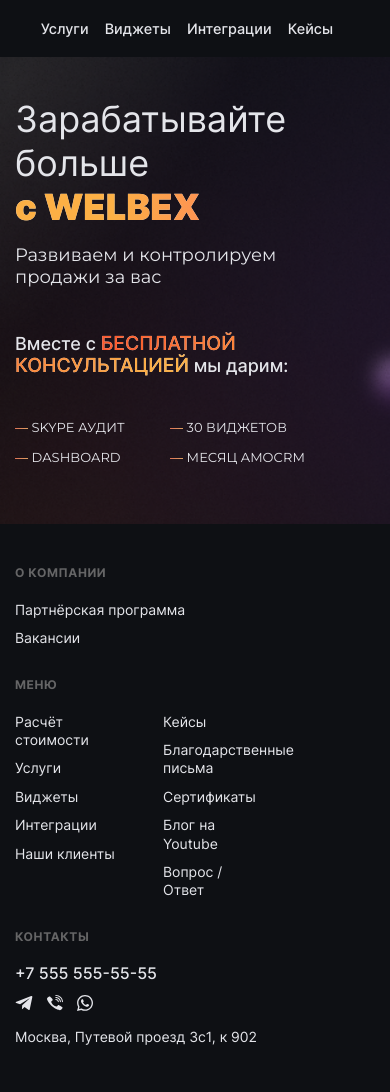
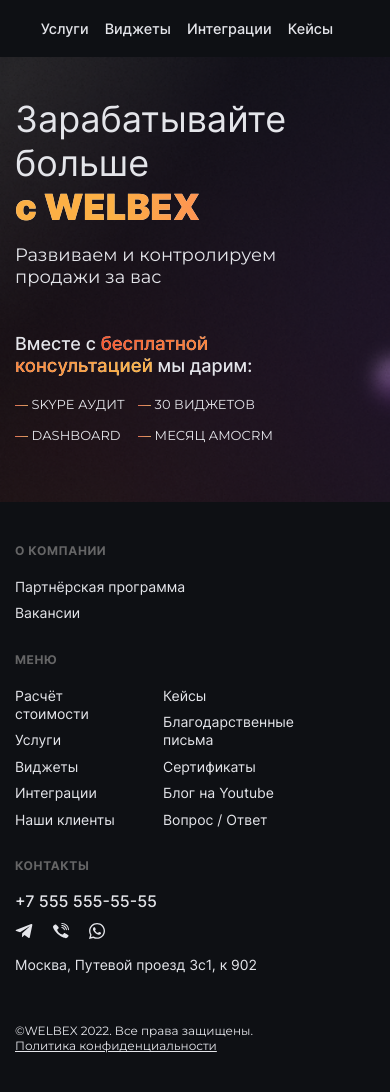
Before and after one commit to Evgeny-Gutz/layout-Welbex-task-2-amoCRM-, a website built with webpack: page src/index.html in a window 390 px wide. Shown: the top 1092 px of the page. Built offline with nearby package versions, Linux system fonts and the light colour scheme.

Commit message:
style: Подогнать верстку под макет Perfect Pixel (разрешение 320)

```diff
--- a/src/styles/blocks/footer/__block-navigations/footer__block-navigations.css
+++ b/src/styles/blocks/footer/__block-navigations/footer__block-navigations.css
@@ -5,7 +5,7 @@
 
 @media screen and (max-width: 535px) {
     .footer__block-navigations {
-        grid-template-columns: 100px 100px;
+        grid-template-columns: 100px 111px;
         column-gap: 48px;
     }
 }
--- a/src/styles/blocks/footer/__header-blocks/footer__header-blocks.css
+++ b/src/styles/blocks/footer/__header-blocks/footer__header-blocks.css
@@ -13,6 +13,7 @@
 
 @media screen and (max-width: 535px) {
     .footer__header-blocks {
+        padding: 0 0 19px 0;
         font-size: 0.75rem;
         line-height: 1.25;
         text-align: left;
--- a/src/styles/blocks/footer/__list-element/footer__list-element.css
+++ b/src/styles/blocks/footer/__list-element/footer__list-element.css
@@ -3,3 +3,9 @@
     padding: 0;
     list-style-type: none;
 }
+
+@media screen and (max-width: 535px) {
+    .footer__list-element {
+        margin: 0 0 8px 0;
+    }
+}
--- a/src/styles/blocks/footer/__social-icon/footer__social-icon.css
+++ b/src/styles/blocks/footer/__social-icon/footer__social-icon.css
@@ -2,3 +2,10 @@
     margin: 0 14px 0;
     padding: 0;
 }
+
+@media screen and (max-width: 535px) {
+    .footer__social-icon {
+        margin: 0 20px 0;
+        padding: 0;
+    }
+}
--- a/src/styles/blocks/main/__h4-gradient/main__h4-gradient.css
+++ b/src/styles/blocks/main/__h4-gradient/main__h4-gradient.css
@@ -7,3 +7,11 @@
     font-size: 1.21rem;
     line-height: 0.9;
 }
+
+@media screen and (max-width: 760px) {
+    .main__h4-gradient {
+        text-transform: none;
+        font-size: 1.16rem;
+        line-height: 0.9;
+    }
+}
--- a/src/styles/blocks/main/__table-group/main__table-group.css
+++ b/src/styles/blocks/main/__table-group/main__table-group.css
@@ -10,10 +10,10 @@
 @media screen and (max-width: 760px) {
     .main__table-group {
         margin: 0;
-        padding: 40px 0 59px 0;
+        padding: 17px 0 59px 0;
         display: grid;
-        grid-template-columns: repeat(2, 145px);
+        grid-template-columns: 123px 145px;
         grid-template-rows: repeat(2, 16px);
-        gap: 14px 10px;
+        gap: 15px 0;
     }
 }
```
Also changed, not shown: dist/2e08d1bd108cb8b2aee1.svg (added), dist/4687db66d316ec27374b.ttf (added), dist/6fcc9263a21be961d246.ttf (added), dist/9aab1ebe6bd16660e37e.ttf (added), dist/9d1fd4235eeb376c5f96.ttf (added), dist/b559a93b35af397f4b6f.ttf (added), dist/c3d7a933a8355b23bc43.svg (added), dist/c7c8c207189268bc4535.png (added), dist/cd428c1377e1c71af5d5.png (added), dist/ceb11275ab638627a643.ttf (added), dist/cf9c56ecdadaadbb8300.svg (added), dist/ec28ad3ae01fc187af4c.svg (added), dist/index.html (added), dist/main.css (added), 1 more files.
